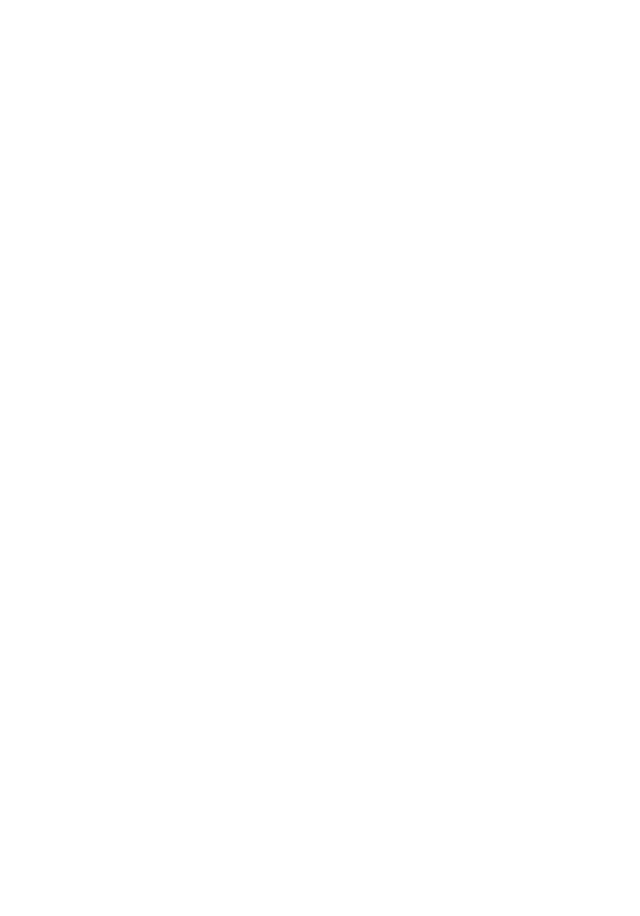
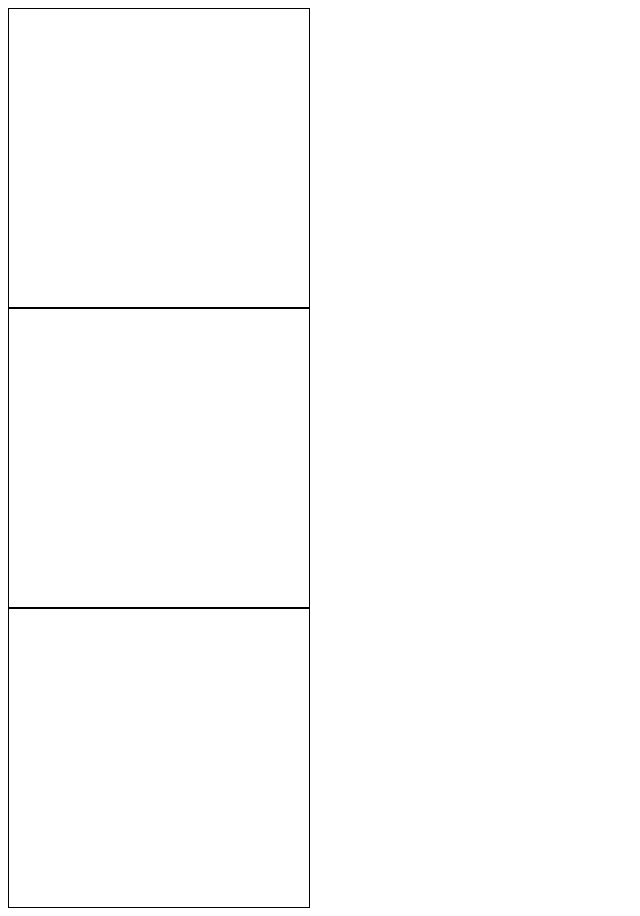
Before and after one commit to MarekRykaczewski/etch-a-sketch, a plain HTML site: page index.html in a window 1280 px wide. Shown: the whole page, without its empty margins (0-640 px from the left). Drawn offline with Linux system fonts and the light colour scheme.

Commit message:
Change makeGrid to makeRow

```diff
--- a/javascript.js
+++ b/javascript.js
@@ -2,11 +2,14 @@ const cell = document.createElement('div');
 cell.classList.add('cell');
 
 
-function makeGrid(n) {
+function makeRow(n) {
+    let newDimensions = 900 / n
+    cell.style.width= newDimensions + 'px'
+    cell.style.height= newDimensions + 'px'
     for (let i = 0; i < n; i++) {
         grid.appendChild(cell.cloneNode(true));
     }
 
 }
 
-makeGrid(3)
+makeRow(3)
--- a/styles.css
+++ b/styles.css
@@ -1,11 +1,13 @@
 #grid {
     display: flex;
-    flex-direction: row;
+    flex-direction: column;
     flex-grow: 1;
     width: 900px;
     height: 900px;
 }
 
-.newDiv {
+.cell {
 border: 1px solid black;
+width: auto;
+height: auto;
 }
```
